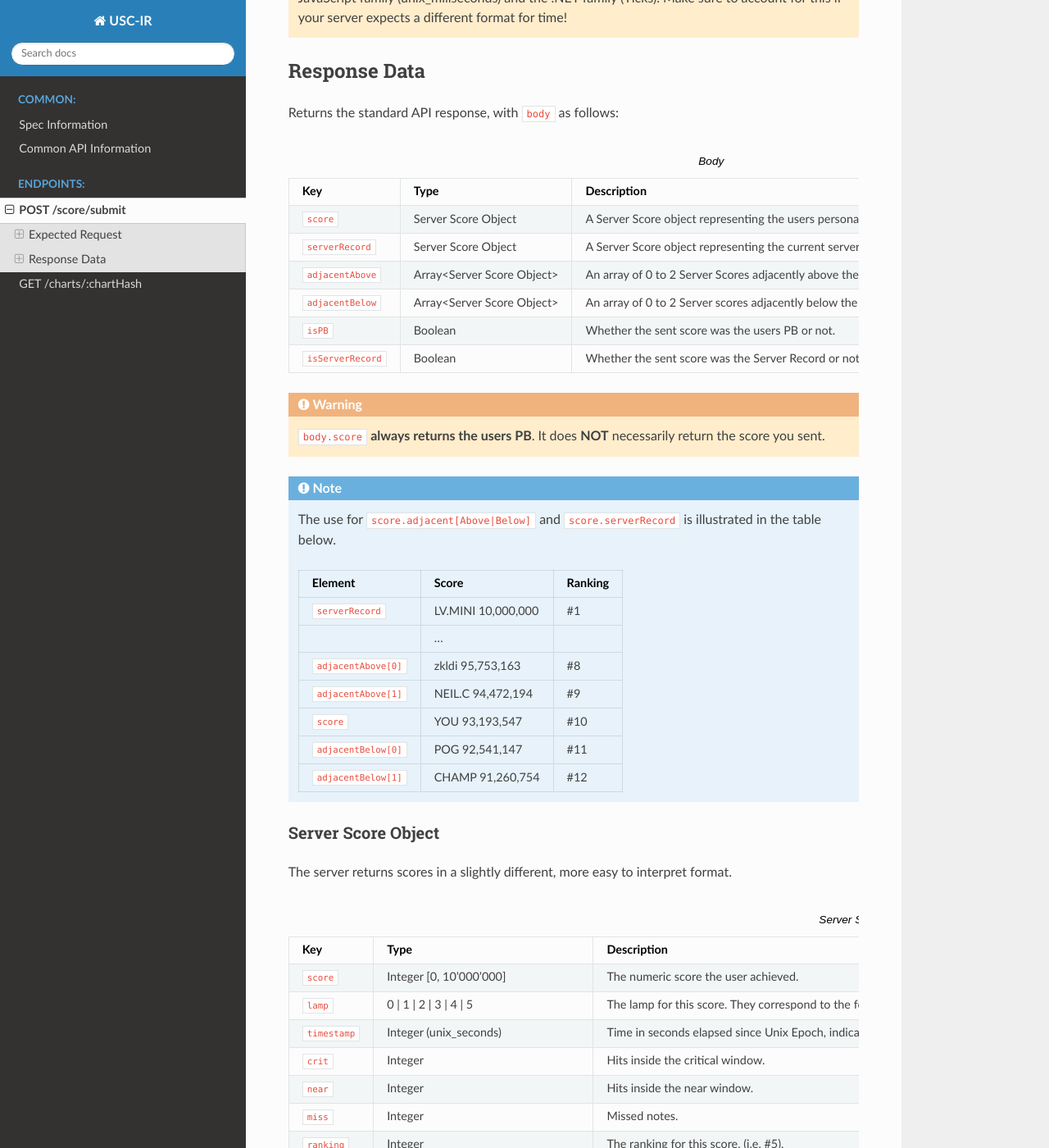
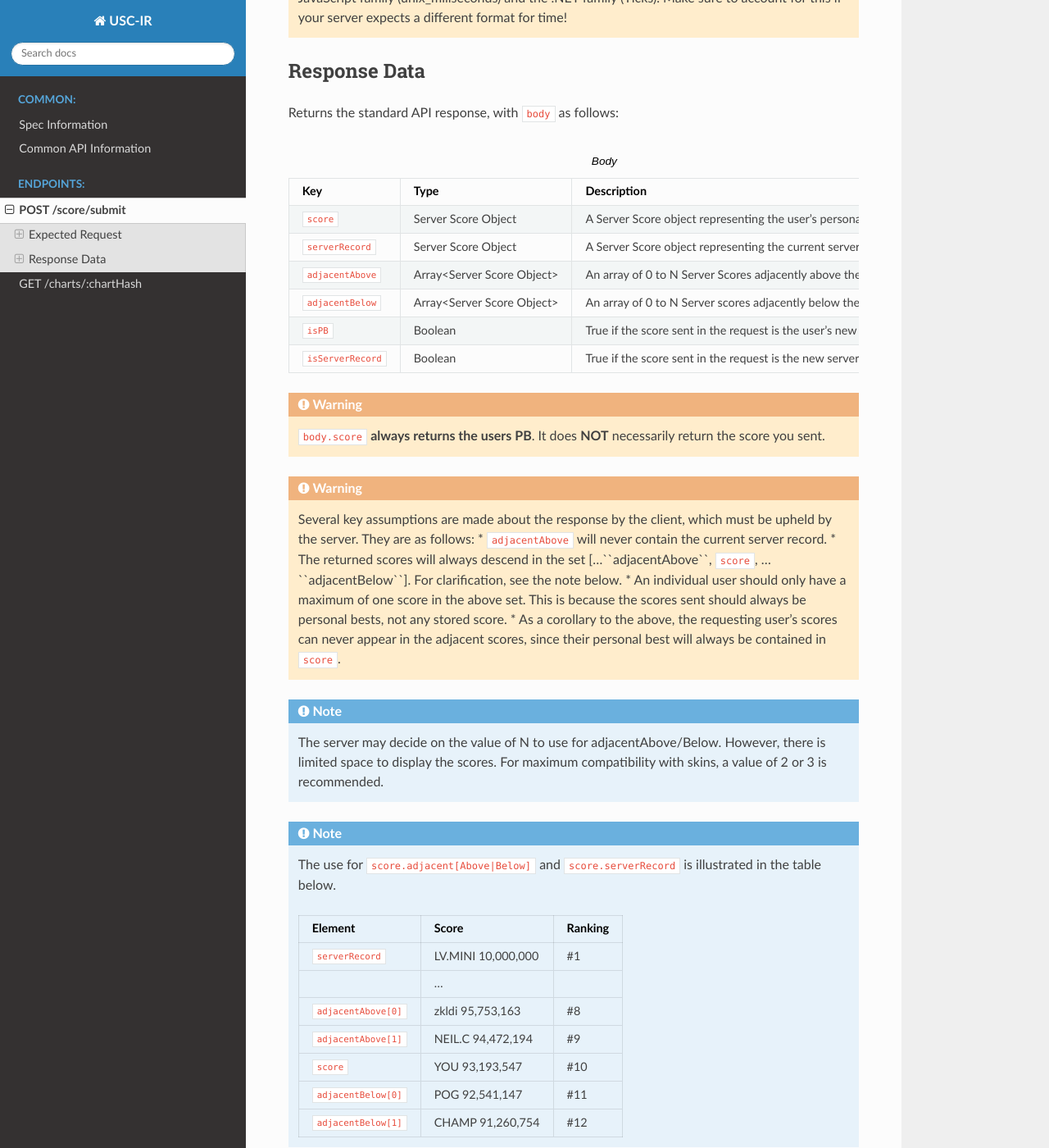
Before and after one commit to zkldi/uscir-spec, a Sphinx documentation site: the page built from source/endpoints/score-submit.rst, in a window 1280 px wide and 1400 px high, scrolled down 1616 px. Shown: the whole window at 82% size. Built offline with Sphinx 7.4.7 and the Read the Docs theme 2.0.0, drawn with Linux system fonts in a browser that asks for light colours; some of the changed text lies outside the part shown.

Commit message:
Proofreading rewrites

```diff
--- a/source/endpoints/score-submit.rst
+++ b/source/endpoints/score-submit.rst
@@ -9,7 +9,7 @@
 
 .. note::
 
-    As always, all requests are expected to be json, with Content-Type of ``application/json``,
+    As always, all requests are expected to be JSON, with Content-Type of ``application/json``,
 
 .. list-table:: Root
    :widths: 25 25 50
@@ -38,10 +38,10 @@
         - Type
         - Description
     *   - ``artist``
-        - "string"
+        - String
         - The artist who created the song.
     *   - ``title``
-        - "string"
+        - String
         - The song title.
     *   - ``level``
         - Integer (0,20]
@@ -50,13 +50,13 @@
         - 0 | 1 | 2 | 3
         - The difficulty of the chart. 0 = NOV, 1 = ADV, 2 = EXH, 3 = INF.
     *   - ``effector``
-        - "string"
+        - String
         - The effector (charter) for the chart.
     *   - ``illustrator``
-        - "string"
+        - String
         - The illustrator for the chart jacket.
     *   - ``bpm``
-        - "string"
+        - String
         - A string representing BPM. For charts with multiple bpms, they are separated by a hyphen, like x.xx-y.yy.
 
 ************
@@ -74,7 +74,7 @@
         - Integer [0, 10'000'000]
         - The numeric score the user achieved.
     *   - ``chartHash``
-        - "string"
+        - String
         - The unique identifier for the chart the user played.
     *   - ``gameflags``
         - Integer [0, 63]
@@ -120,25 +120,35 @@
         - Description
     *   - ``score``
         - Server Score Object
-        - A Server Score object representing the users personal best score.
+        - A Server Score object representing the user's personal best score.
     *   - ``serverRecord``
         - Server Score Object
         - A Server Score object representing the current server record.
     *   - ``adjacentAbove``
         - Array<Server Score Object>
-        - An array of 0 to 2 Server Scores adjacently above the user's PB. This specifically excludes the serverRecord.
+        - An array of 0 to N Server Scores adjacently above the user's PB.
     *   - ``adjacentBelow``
         - Array<Server Score Object>
-        - An array of 0 to 2 Server scores adjacently below the user's PB.
+        - An array of 0 to N Server scores adjacently below the user's PB.
     *   - ``isPB``
         - Boolean
-        - Whether the sent score was the users PB or not.
+        - True if the score sent in the request is the user's new PB.
     *   - ``isServerRecord``
         - Boolean
-        - Whether the sent score was the Server Record or not.
+        - True if the score sent in the request is the new server record.
 
 .. warning::
     ``body.score`` **always returns the users PB**. It does **NOT** necessarily return the score you sent.
+
+.. warning::
+    Several key assumptions are made about the response by the client, which must be upheld by the server. They are as follows:
+    * ``adjacentAbove`` will never contain the current server record.
+    * The returned scores will always descend in the set [...``adjacentAbove``, ``score``, ...``adjacentBelow``]. For clarification, see the note below.
+    * An individual user should only have a maximum of one score in the above set. This is because the scores sent should always be personal bests, not any stored score.
+    * As a corollary to the above, the requesting user's scores can never appear in the adjacent scores, since their personal best will always be contained in ``score``.
+
+.. note::
+    The server may decide on the value of N to use for adjacentAbove/Below. However, there is limited space to display the scores. For maximum compatibility with skins, a value of 2 or 3 is recommended.
 
 .. note::
     The use for ``score.adjacent[Above|Below]`` and ``score.serverRecord`` is illustrated in the table below.
@@ -176,7 +186,7 @@
 Server Score Object
 *******************
 
-The server returns scores in a slightly different, more easy to interpret format.
+The format of scores returned by the server are as follows:
 
 .. list-table:: Server Score Object
     :widths: 25 25 50
@@ -208,10 +218,10 @@
         - The ranking for this score, (i.e. #5).
     *   - ``gaugeMod``
         - "NORMAL" | "HARD",
-        - The gaugeMod used for this score.
+        - The gauge used for this score.
     *   - ``noteMod``
-        - "NORMAL" | "MIRROR" | "RANDOM"
-        - The noteMod used for this score.
+        - "NORMAL" | "MIRROR" | "RANDOM" | "MIR-RAN"
+        - The note modifier used for this score.
     *   - ``username``
-        - "string"
+        - String
         - The username who achieved this score.
```
Also changed, not shown: source/common/api.rst (+20 -21 lines), source/endpoints/chart-charthash.rst (+5 -3 lines).
